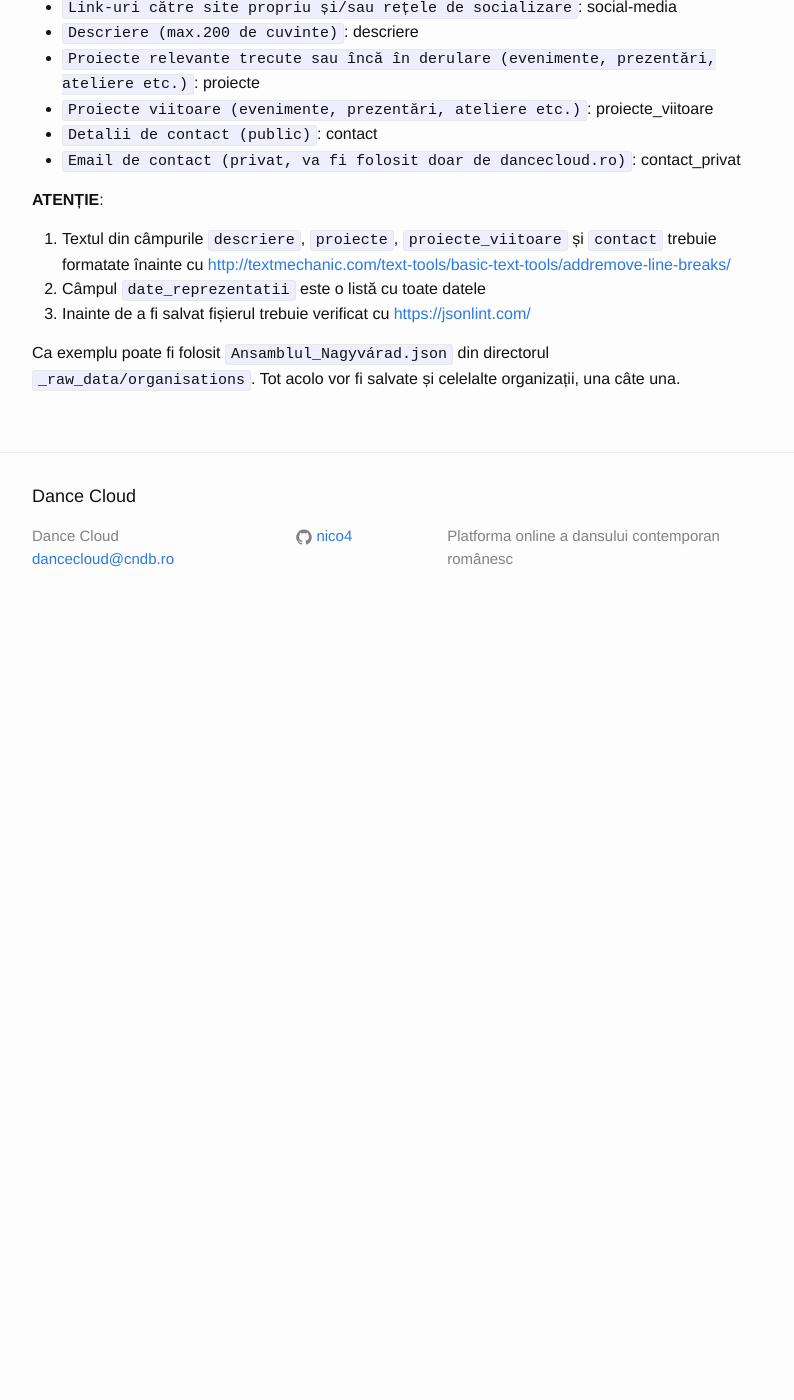
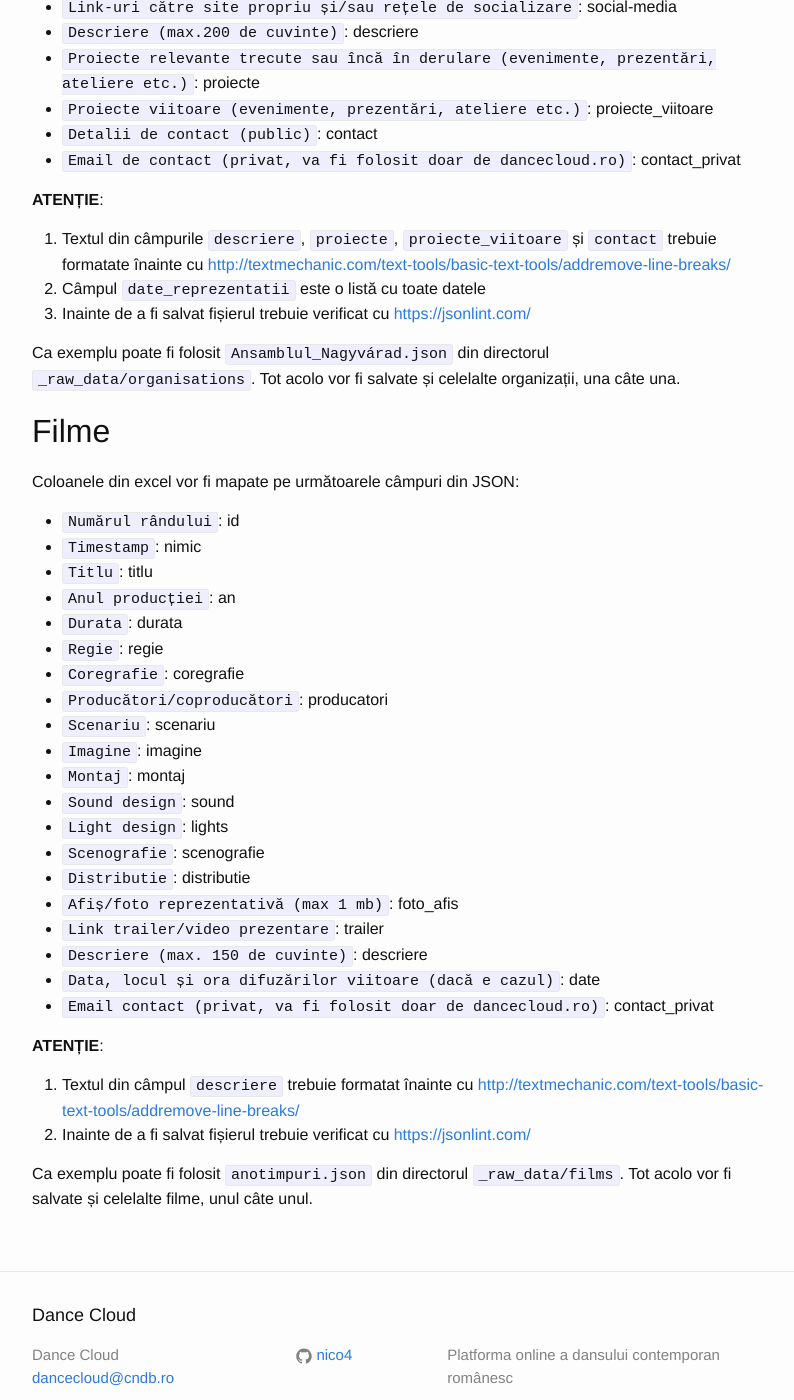
Before and after one commit to the-human-interface/dance-cloud, a Jekyll site: the page built from INSTRUCTIONS.md, in a window 1280 px wide and 1400 px high, scrolled down 3108 px. Shown: the whole window, without its empty margins (238-1032 px from the left). Built offline with Jekyll 4.4.1, drawn with Linux system fonts in a browser that asks for light colours; our own code applies the rules of GitHub Pages for plain Markdown files; before the commit the page ends 3738 px from its top, so only the background shows below that.

Commit message:
add films; add assets; test assets

```diff
--- a/INSTRUCTIONS.md
+++ b/INSTRUCTIONS.md
@@ -120,3 +120,36 @@
 1. Inainte de a fi salvat fișierul trebuie verificat cu <https://jsonlint.com/>
 
 Ca exemplu poate fi folosit `Ansamblul_Nagyvárad.json` din directorul `_raw_data/organisations`. Tot acolo vor fi salvate și celelalte organizații, una câte una.
+
+
+## Filme
+
+Coloanele din excel vor fi mapate pe următoarele câmpuri din JSON:
+
+* `Numărul rândului`: id
+* `Timestamp`: nimic
+* `Titlu`: titlu
+* `Anul producției`: an
+* `Durata`: durata
+* `Regie`: regie
+* `Coregrafie`: coregrafie
+* `Producători/coproducători`: producatori
+* `Scenariu`: scenariu
+* `Imagine`: imagine
+* `Montaj`: montaj
+* `Sound design`: sound
+* `Light design`: lights
+* `Scenografie`: scenografie
+* `Distributie`: distributie
+* `Afiș/foto reprezentativă (max 1 mb)`: foto_afis
+* `Link trailer/video prezentare`: trailer
+* `Descriere (max. 150 de cuvinte)`: descriere
+* `Data, locul și ora difuzărilor viitoare (dacă e cazul)`: date
+* `Email contact (privat, va fi folosit doar de dancecloud.ro)`: contact_privat
+
+**ATENȚIE**:
+
+1. Textul din câmpul `descriere` trebuie formatat înainte cu <http://textmechanic.com/text-tools/basic-text-tools/addremove-line-breaks/>
+1. Inainte de a fi salvat fișierul trebuie verificat cu <https://jsonlint.com/>
+
+Ca exemplu poate fi folosit `anotimpuri.json` din directorul `_raw_data/films`. Tot acolo vor fi salvate și celelalte filme, unul câte unul.
--- a/_config.yml
+++ b/_config.yml
@@ -19,3 +19,9 @@
 permalink: none
 user: devel
 exclude: [sandbox, fabfile.py]
+
+defaults:
+  - scope:
+      path: "assets/images"
+    values:
+      image: true
--- a/_data/artists.json
+++ b/_data/artists.json
@@ -14,7 +14,7 @@
             }
 
         ],
-        "foto": "",
+        "foto": "1 emoji1 - alexandru calin.jpg",
         "foto_credit": "",
         "bio": "Am făcut dans sportiv timp de 6 ani.\n\nÎn 2012 am absolvit UNATC, secția actorie, iar în 2014, tot la UNATC am absolvit Masterul (Actorie).\n\nÎn ultimii8 ani am lucrat alături de coregrafi ca Gigi Căciuleanu, Răzvan Mazilu, Arcadie Rusu, Ioana Marchidan, Andreea Belu, Timea Kovacs, Catrinel Catană, Konstantin Mihos.\n\nParticip de asemenea, regulat, la ateliere de contact improvisation, tap dancing sau dans contemporan.",
         "proiecte": "Babel (Linotip)\nD'ale noastre\nFolia (Teatrul Național București)\n#Emojiplay (Teatrul Excelsior)\nOui Ba Da\nWest Side Story (Musical - Festivalul Internațional de Teatru de la Sibiu)",
--- a/_raw_data/artists/Alex_Călin.json
+++ b/_raw_data/artists/Alex_Călin.json
@@ -13,7 +13,7 @@
         }
 
     ],
-    "foto": "",
+    "foto": "1 emoji1 - alexandru calin.jpg",
     "foto_credit": "",
     "bio": "Am făcut dans sportiv timp de 6 ani.\n\nÎn 2012 am absolvit UNATC, secția actorie, iar în 2014, tot la UNATC am absolvit Masterul (Actorie).\n\nÎn ultimii8 ani am lucrat alături de coregrafi ca Gigi Căciuleanu, Răzvan Mazilu, Arcadie Rusu, Ioana Marchidan, Andreea Belu, Timea Kovacs, Catrinel Catană, Konstantin Mihos.\n\nParticip de asemenea, regulat, la ateliere de contact improvisation, tap dancing sau dans contemporan.",
     "proiecte": "Babel (Linotip)\nD'ale noastre\nFolia (Teatrul Național București)\n#Emojiplay (Teatrul Excelsior)\nOui Ba Da\nWest Side Story (Musical - Festivalul Internațional de Teatru de la Sibiu)",
--- a/index.html
+++ b/index.html
@@ -18,6 +18,11 @@
     {% endfor %}
   </ul>
 
+  {% assign image_files = site.static_files | where: "image", true %}
+  {% for myimage in image_files %}
+    {{ myimage.path }}
+  {% endfor %}
+
   <p class="rss-subscribe">subscribe <a href="{{ "/feed.xml" | prepend: site.baseurl }}">via RSS</a></p>
 
 </div>
```
Also changed, not shown: _data/films.json (added, +24 -0 lines), _raw_data/films/anotimpuri.json (added, +21 -0 lines), assets/images/1 emoji1 - alexandru calin.jpg (added).
